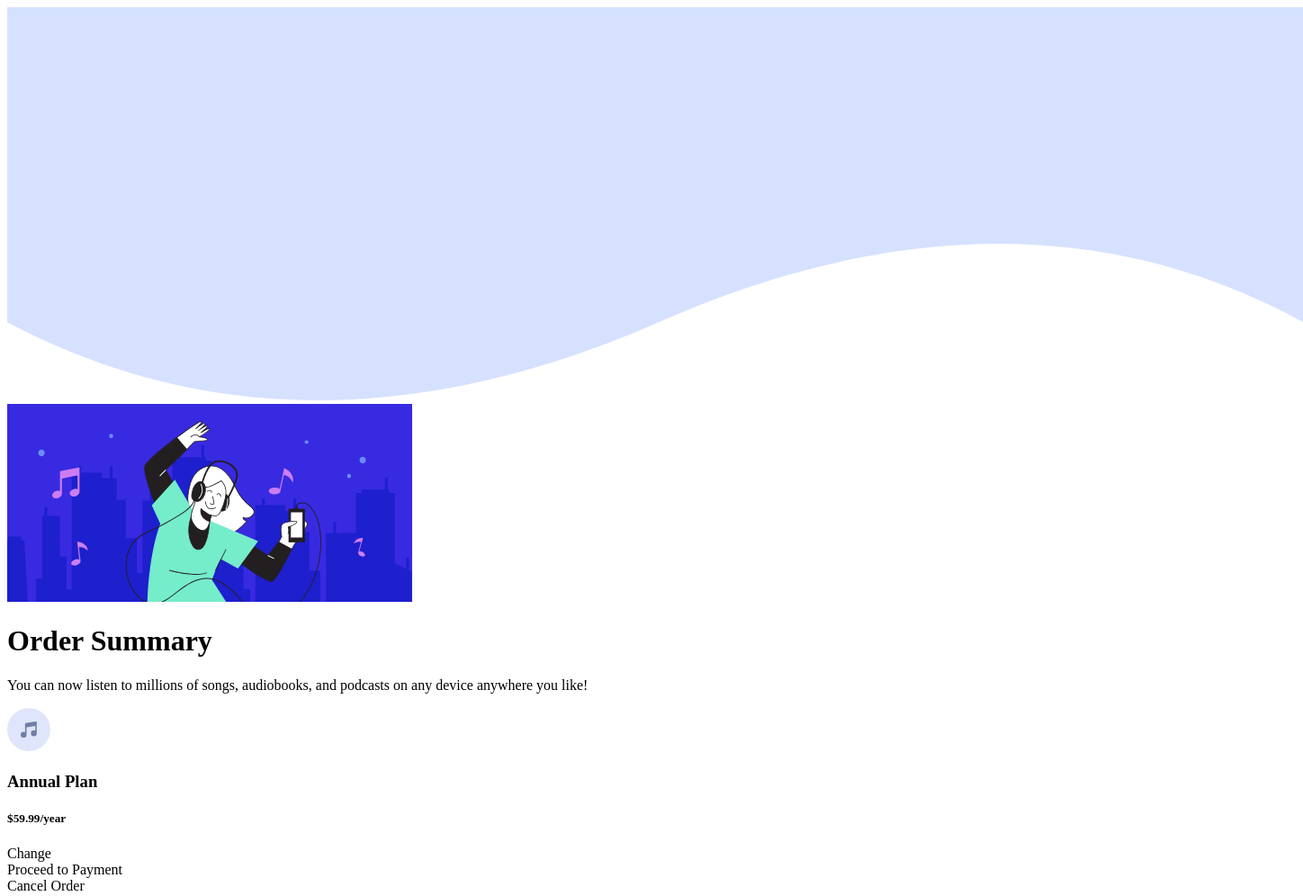
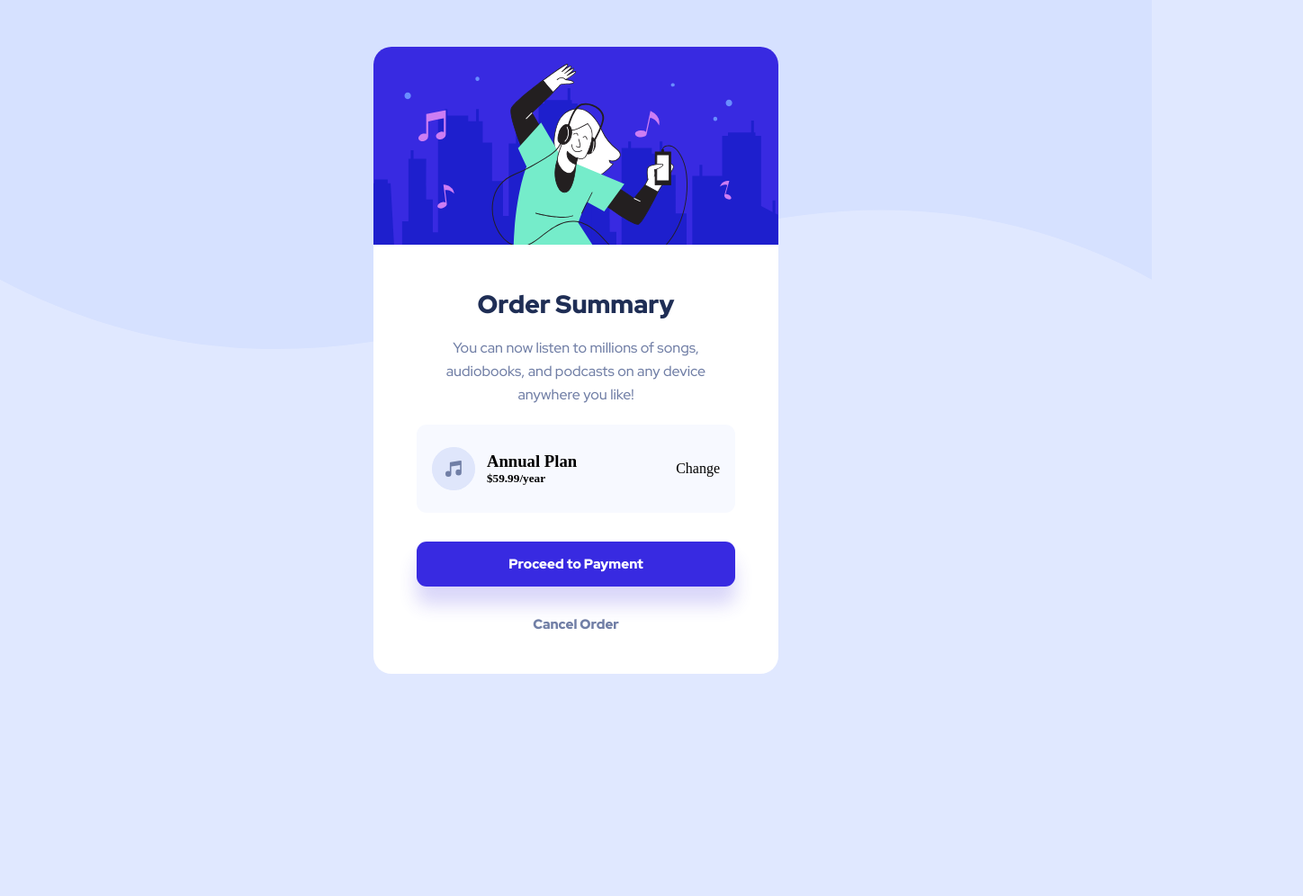
Before and after one commit to Archil-Narimanidze/Order-Summary-Component, a plain HTML site: page index.html in a window 1280 px wide. Shown: the whole page at 90% size, 1448 px wide, since content can reach past the window. After the commit the page ends 800 px from the top, so only its background shows below. Drawn offline with Linux system fonts and the light colour scheme.

Commit message:
added some updates

```diff
--- a/index.html
+++ b/index.html
@@ -2,31 +2,48 @@
 <html lang="en">
 
 <head>
-    <meta charset="UTF-8">
-    <meta http-equiv="X-UA-Compatible" content="IE=edge">
-    <meta name="viewport" content="width=device-width, initial-scale=1.0">
-    <link rel="shortcut icon" href="./images/favicon-32x32.png" type="image/x-icon">
+    <meta charset="UTF-8" />
+    <meta http-equiv="X-UA-Compatible" content="IE=edge" />
+    <meta name="viewport" content="width=device-width, initial-scale=1.0" />
+    <link rel="shortcut icon" href="./images/favicon-32x32.png" type="image/x-icon" />
+    <link rel="stylesheet" href="./style.css">
     <title>Order Summary Component</title>
 </head>
-<main>
-    <img class="background" src="./images/pattern-background-desktop.svg" alt="">
-<div class="pic">
- <img src="./images/illustration-hero.svg" alt="illustration hero">
-</div>
+
+<body>
+
+    <div class="container">
+
+        <img class="illustration-image" src="./images/illustration-hero.svg" alt="illustration hero" />
+
         <h1>Order Summary</h1>
-<p>You can now listen to millions of songs, audiobooks, and podcasts on any device anywhere you like!</p>
+        <p>
+            You can now listen to millions of songs, audiobooks, and podcasts on any
+            device anywhere you like!
+        </p>
         <div class="plan-box">
-    <img src="./images/icon-music.svg" alt="music icon">
+            <img class="music-icon" src="./images/icon-music.svg" alt="music icon" />
+
+            <div class="anual-payment-year">
                 <h3>Annual Plan</h3>
                 <h5>$59.99/year</h5>
+            </div>
+            <div class="payment-change">
+
+
                 <div class="change">Change</div>
-    <div class="payment-box">
-        <div class="payment-text">Proceed to Payment</div>
             </div>
-<span>Cancel Order</span>
+
+
         </div>
-</main>
-<body>
+
+        <a class="payment" href="#">Proceed to Payment</a>
+
+        <!-- <div class="cancel order div" > -->
+        <!-- <a class="cancel" href="#">Cancel Order</a> -->
+        <button class="cancel">Cancel Order</button>
+    </div>
+    </div>
 
 </body>
 
--- a/style.css
+++ b/style.css
@@ -1,11 +1,112 @@
+@import url('https://fonts.googleapis.com/css2?family=Outfit:wght@400;700&family=Red+Hat+Display:wght@500;700;900&display=swap');
+
 * {
-    margin: 0;
-    padding: 0;
-    box-sizing: border-box;
-
+  margin: 0;
+  padding: 0;
+  box-sizing: border-box;
 }
 
-main {
-    max-width: 1440px;
-    background-image: image(./images/pattern-background-desktop.svg);
+body {
+  background-color: #E0E8FF;
+  background-image: url(./images/pattern-background-desktop.svg);
+  background-repeat: no-repeat;
+  background-size: 100%;
+  display: flex;
+  flex-direction: column;
+  justify-content: center;
+  align-items: center;
+  width: 100vw;
+  height: 100vh;
 }
+
+.container {
+  background: #FFFFFF;
+  border-radius: 20px;
+  width: 450px;
+  height: 697px;
+  display: flex;
+  flex-direction: column;
+  align-items: center;
+}
+
+.illustration-image {
+  border-radius: 20px 20px 0px 0px;
+  width: 100%;
+}
+
+h1 {
+  font-family: 'Red Hat Display';
+  font-style: normal;
+  font-weight: 900;
+  font-size: 28px;
+  line-height: 37px;
+  color: #1F2E55;
+  padding: 48px 48px 0 48px;
+}
+
+p {
+  font-family: 'Red Hat Display';
+  font-style: normal;
+  font-weight: 500;
+  font-size: 16px;
+  line-height: 26px;
+  color: #717FA6;
+  padding: 17px 48px 20px 48px;
+  text-align: center;
+}
+
+.plan-box {
+  display: flex;
+  justify-content: space-between;
+  align-items: center;
+  padding: 17px;
+  width: 354px;
+  height: 98px;
+  background: #F7F9FF;
+  border-radius: 11px;
+}
+
+.anual-payment-year {
+  margin-left: -97px;
+}
+
+.music-icon {
+  border-radius: 11px;
+  background: #DFE6FB;
+  border-radius: 50%;
+}
+
+.payment {
+  background: #382AE1;
+  box-shadow: 0px 20px 20px rgba(56, 42, 225, 0.190291);
+  border-radius: 11px;
+  padding: 15px 102px;
+  font-family: 'Red Hat Display';
+  font-style: normal;
+  font-weight: 900;
+  font-size: 15px;
+  line-height: 20px;
+  color: #FFFFFF;
+  text-decoration: none;
+  margin: 32px 0;
+}
+
+.payment:hover {
+  box-shadow: 0px 20px 20px rgba(56, 42, 225, 0.190291);
+  border-radius: 11px;
+  background: #766CF1;
+}
+
+.cancel {
+  border: none;
+  background: transparent;
+  font-family: 'Red Hat Display';
+  font-style: normal;
+  font-weight: 900;
+  font-size: 15px;
+  line-height: 20px;
+  color: #717FA6;
+  text-decoration: none;
+  cursor: pointer;
+  display: flex;
+}
```
Lines whose indentation alone changed are shown as unchanged.
